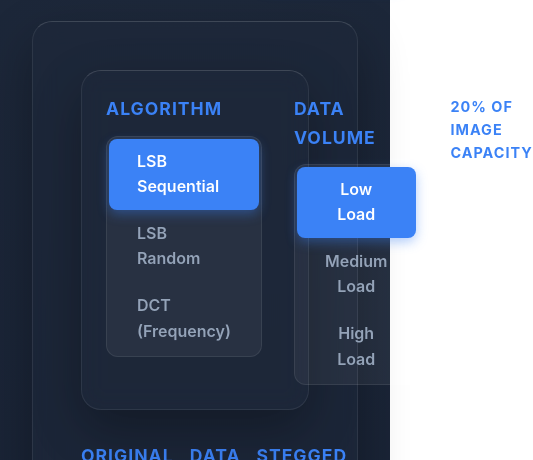
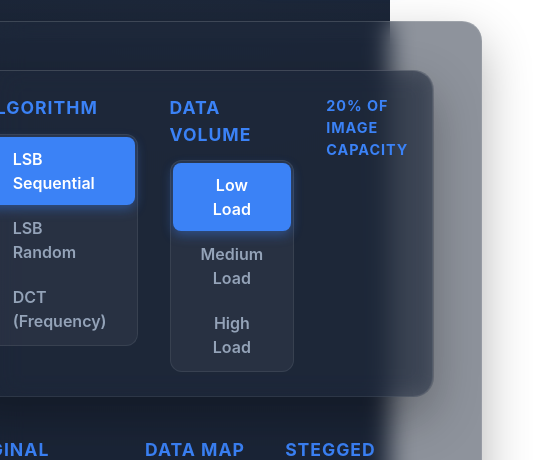
Before and after one commit to EstherLupton/Comp3000, a React (Create React App) app in the folder frontend/frontend/: page / in a window 390 px wide. Shown: the part 155-615 px from the top of the page, 533 px wide, since content can reach past the window. Built offline with nearby package versions, Linux system fonts and the light colour scheme.

Commit message:
fixed full screen explanation bug

```diff
--- a/frontend/frontend/src/components/explanation.component.js
+++ b/frontend/frontend/src/components/explanation.component.js
@@ -90,16 +90,13 @@ One bit of the secret message gets put into each of the 8 by 8 blocks... `
           {/* LEFT SIDEBAR: The Glass Box around Options */}
           <aside className='explanation-sidebar'>
             <aside className="glass-card" style={{
-              width: '100%',
               padding: '1.5rem',
               display: 'flex',
-              flexDirection: 'row',
               gap: '2rem',
               flexShrink: 0,
               justifyContent: 'space-around'
             }}>
               <div>
-                <div className="config-section">
                 <div className="label" style={{ marginBottom: '12px' }}>Algorithm</div>
                   <div className="button" style={{ flexDirection: 'column', width: '100%' }}>
                     <button
@@ -124,11 +121,10 @@ One bit of the secret message gets put into each of the 8 by 8 blocks... `
                     DCT (Frequency)
                     </button>
                 </div>
-                </div>
+
               </div>
 
               <div>
-                <div className="config-section">
                 <div className="label" style={{ marginBottom: '12px' }}>Data Volume</div>
                   <div className="button" style={{ flexDirection: 'column', width: '100%' }}>
                     <button className={dataLoad === 'low' ? "active" : ""} onClick={() => setDataLoad('low')}>Low Load</button>
@@ -136,7 +132,7 @@ One bit of the secret message gets put into each of the 8 by 8 blocks... `
                     <button className={dataLoad === 'high' ? "active" : ""} onClick={() => setDataLoad('high')}>High Load</button>
                   </div>
                 </div>
-                </div>
+
 
                 <div style={{alignItems: 'center'}}>
                 <span className="label" style={{ display: 'flex', justifyContent: 'center', alignItems: 'center', width: '100%', fontSize: '0.9rem' }}>
--- a/frontend/frontend/src/styles/explanation.css
+++ b/frontend/frontend/src/styles/explanation.css
@@ -1,55 +1,44 @@
-/* Explanation page styles for the application */
-
-.explanation-container {
-    width: 100%;
-    max-width: 1600px;
-    min-height: 600px;
-    padding: 40px;
-    box-sizing: border-box;
+/* --- FULL SCREEN DEFAULTS --- */
+.explanation-content-wrapper {
+    display: flex;
+    flex-direction: row; /* Sidebar next to content */
+    gap: 2.5rem;
+    align-items: flex-start;
 }
 
-.explanation-content-wrapper {
-    display: flex;
-    gap: 2.5rem;
-    align-items: flex-start;
-    color: var(--text-primary);
-    line-height: 1.6;
-    flex-direction: row;
+.explanation-sidebar {
+    flex: 0 0 280px; /* Sidebar stays 280px wide on desktop */
 }
 
+/* Inside the Sidebar Card: Stack them vertically on desktop */
 .explanation-sidebar .glass-card {
     display: flex;
-    flex-direction: row;
+    flex-direction: column;
     gap: 2rem;
-    align-items: flex-start;
-    width: 100%;
-}
-
-.config-section {
-    flex: 1;
-    display: flex;
-    flex-direction: column;
+    padding: 1.5rem;
 }
 
 .explanation-main-content {
-    flex: 1;
+    flex: 1; /* Main content takes up the rest of the space */
 }
 
-.image-preview-row {
-    display: flex;
-    gap: 1rem;
-    margin-bottom: 2rem;
-}
-
+/* --- HALF SCREEN / MOBILE (Responsive) --- */
 @media (max-width: 1200px) {
     .explanation-content-wrapper {
-        flex-direction: column;
+        flex-direction: column; /* Stack sidebar ON TOP of content */
         align-items: stretch;
-        gap: 2rem;
     }
 
-    explanation-sidebar .glass-card {
+    .explanation-sidebar {
+        flex: none;
+        width: 100%; /* Sidebar takes full width when at the top */
+    }
+
+    /* Here is the magic: Change the inner buttons to side-by-side only when stacked */
+    .explanation-sidebar .glass-card {
         flex-direction: row;
+        justify-content: space-around;
+        align-items: flex-start;
     }
 
     .explanation-container {
```
Lines whose indentation alone changed are shown as unchanged.
